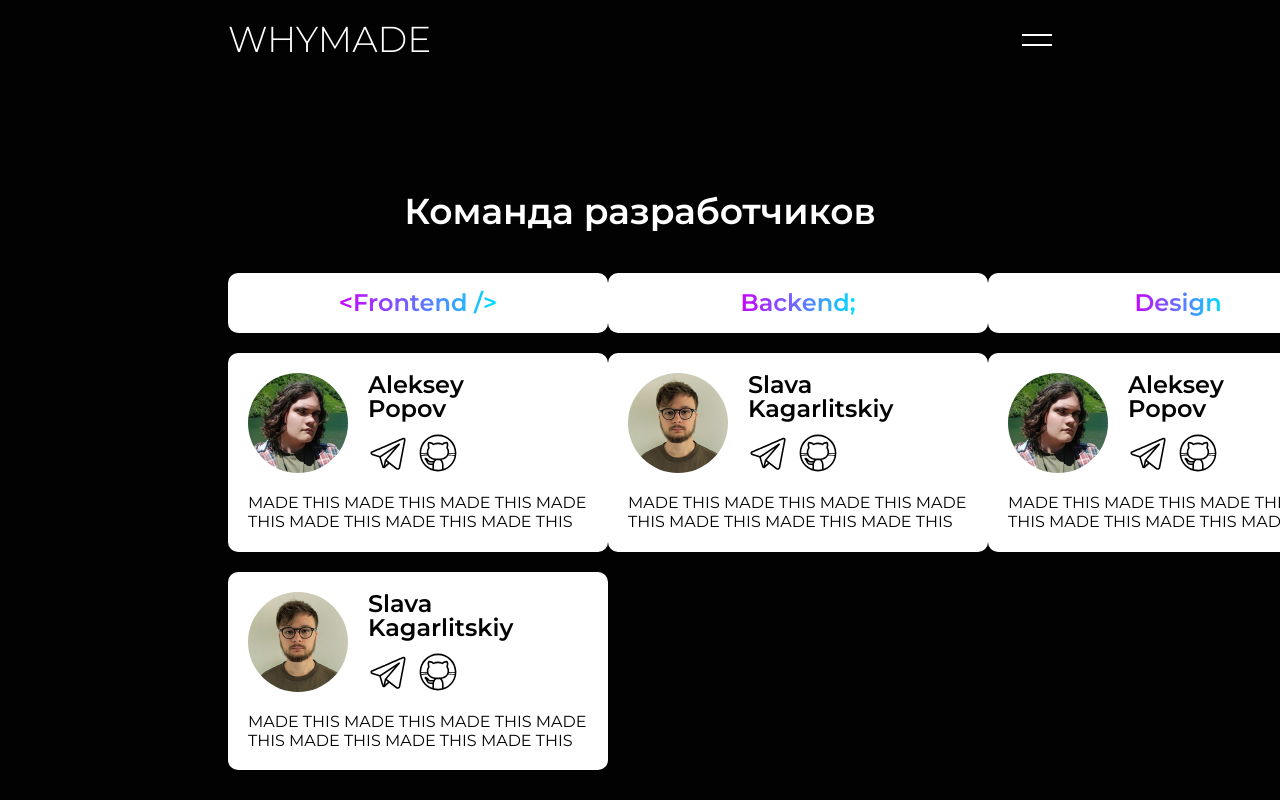
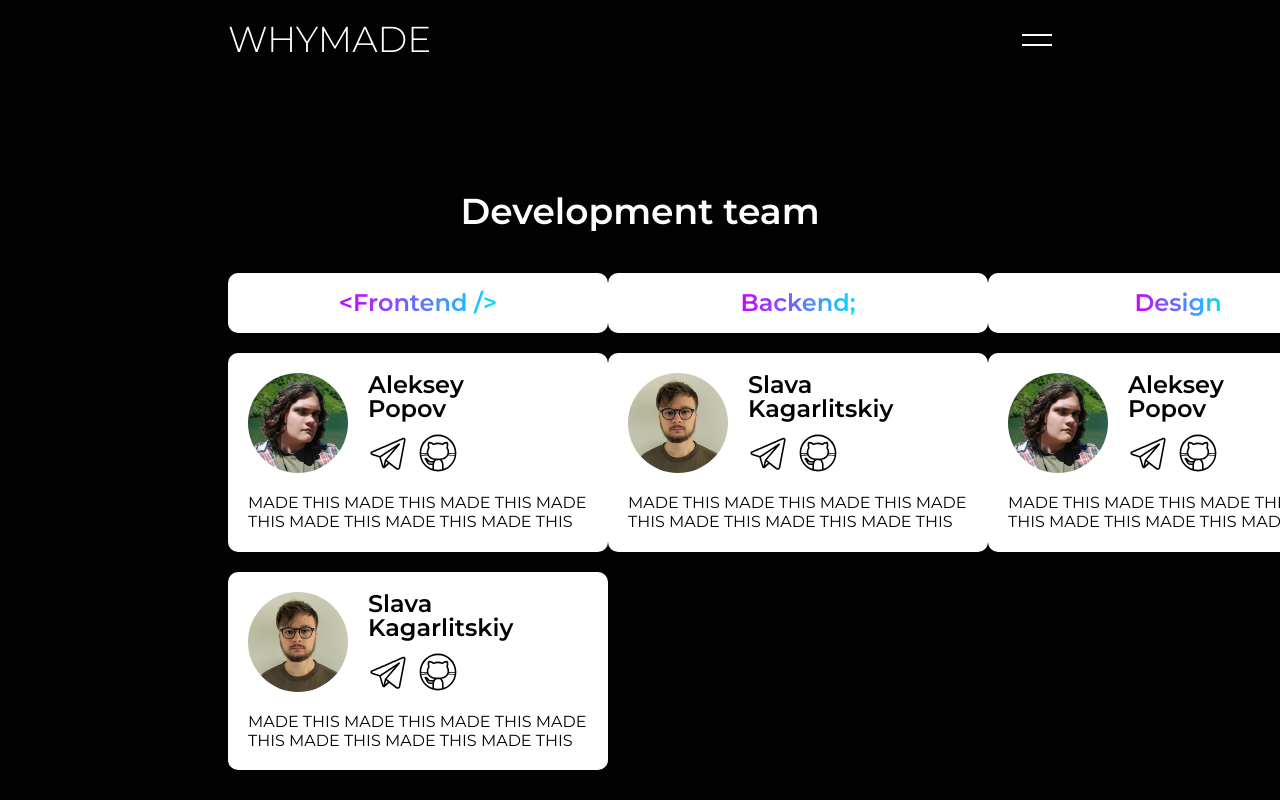
Before and after one commit to bugmak4rs/whymade-beats-store, a React (Create React App) app: page /team in a window 1280 px wide. Shown: the top 800 px of the page. Built offline with nearby package versions, Linux system fonts and the light colour scheme.

Commit message:
feat: update Team

```diff
--- a/src/pages/Team/index.tsx
+++ b/src/pages/Team/index.tsx
@@ -1,5 +1,4 @@
 import React, { FC } from 'react';
-import { Link } from 'react-router-dom';
 import TeamCard from '../../components/Cards/Team/TeamCards';
 
 import aleksey from '../../assets/img/team/aleksey.jpg';
@@ -11,7 +10,7 @@ const Team: FC = () => {
   return (
     <section className={style.team} id={'team'}>
       <div className={style.container}>
-        <h1 className={style.title}>Команда разработчиков</h1>
+        <h1 className={style.title}>Development team</h1>
         <div className={style.collums}>
           <div className={style.frontend}>
             <div className={style.direction}>
```
